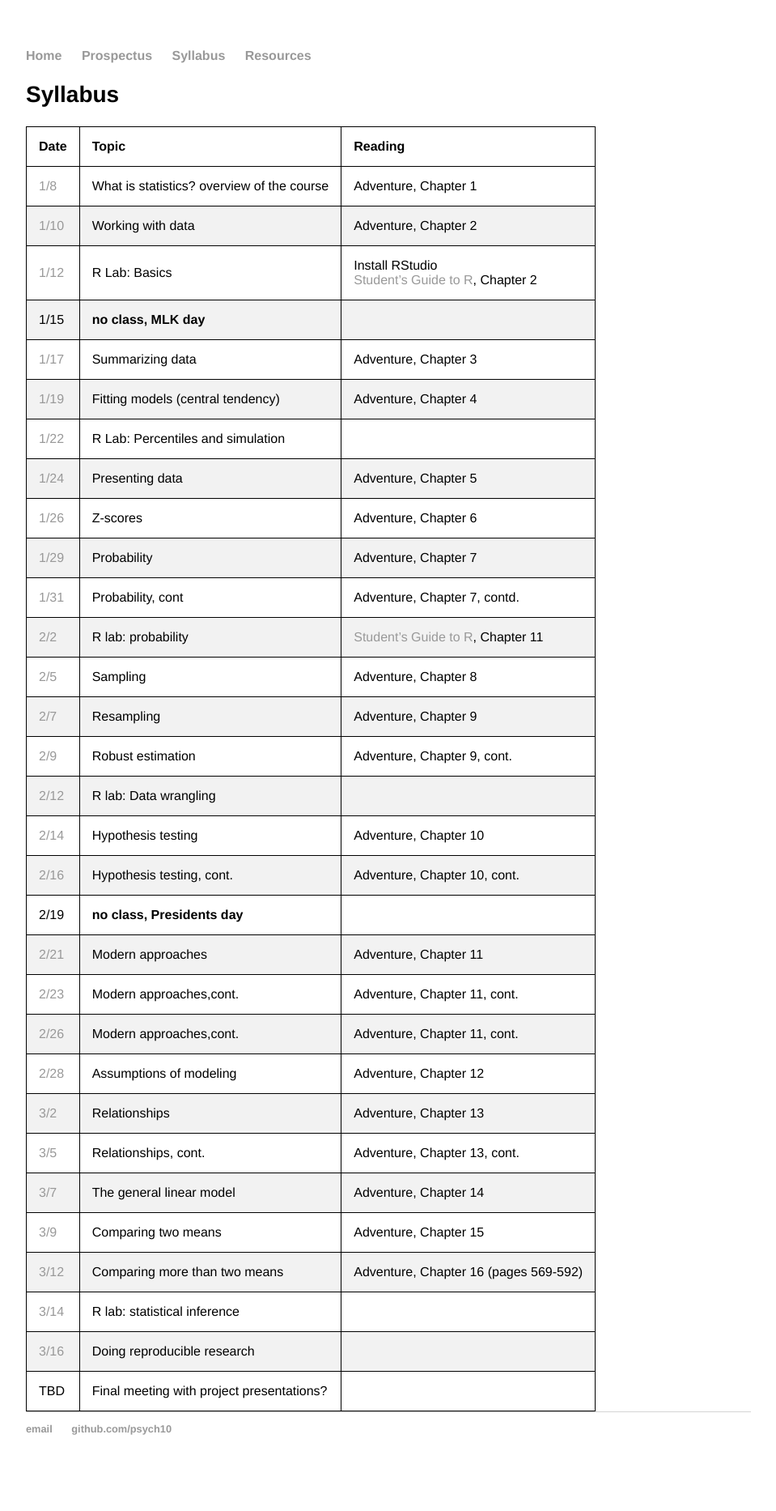
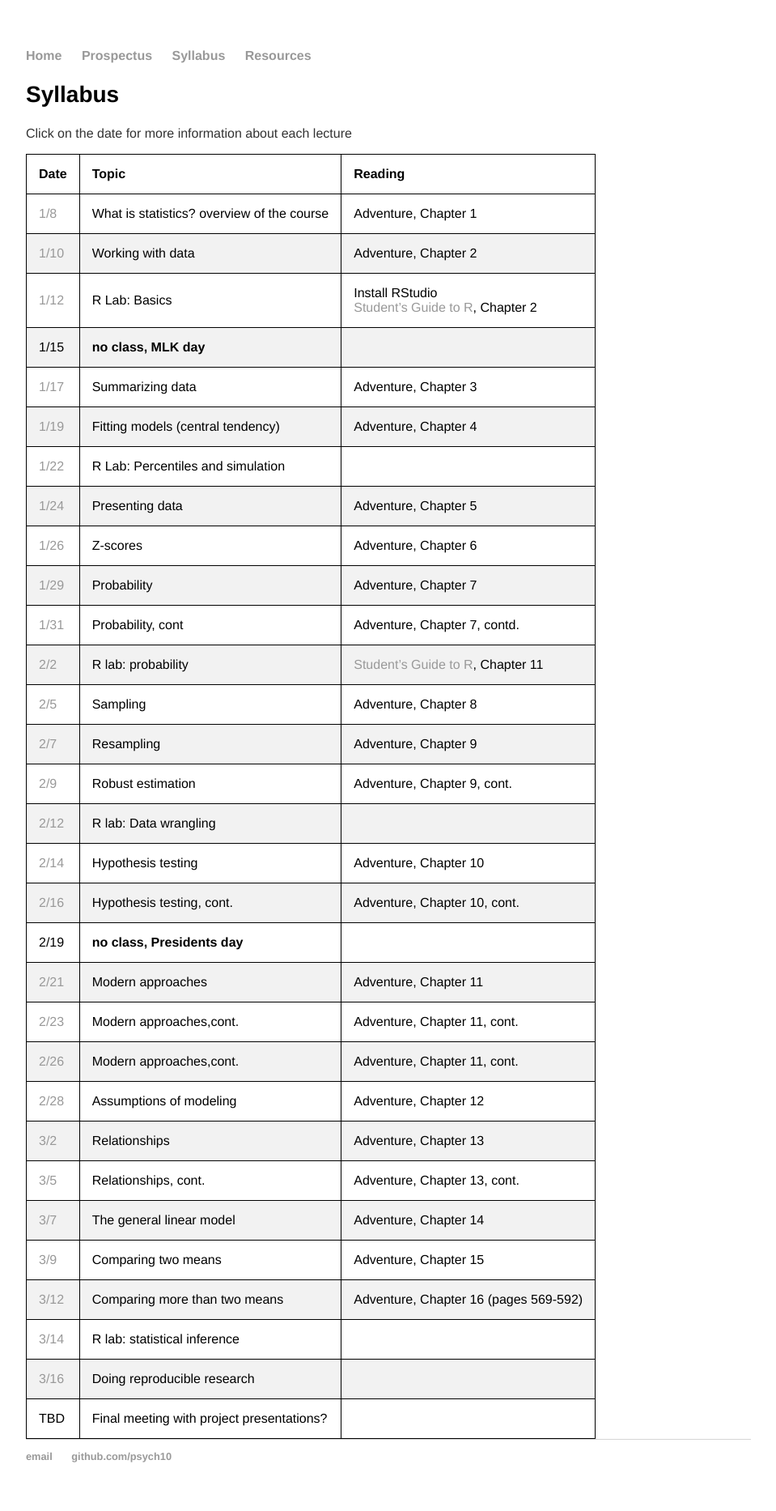
Before and after one commit to stats60/stats60.github.io, a Jekyll site: the page built from syllabus/index.md, in a window 1280 px wide. Shown: the whole page at 81% size, without its empty margins (160-1119 px from the left). Built offline with Jekyll 4.4.1, drawn with Linux system fonts in a browser that asks for light colours; our own code applies the rules of GitHub Pages for plain Markdown files; before the commit the page ends 1832 px from its top, so only the background shows below that.

Commit message:
autoupdate

```diff
--- a/syllabus/index.md
+++ b/syllabus/index.md
@@ -3,6 +3,8 @@ layout: default
 title: Psych 10: Syllabus
 ---
 ## Syllabus
+
+Click on the date for more information about each lecture
 
 | Date|Topic|Reading|
 | ---|---|---|
```
